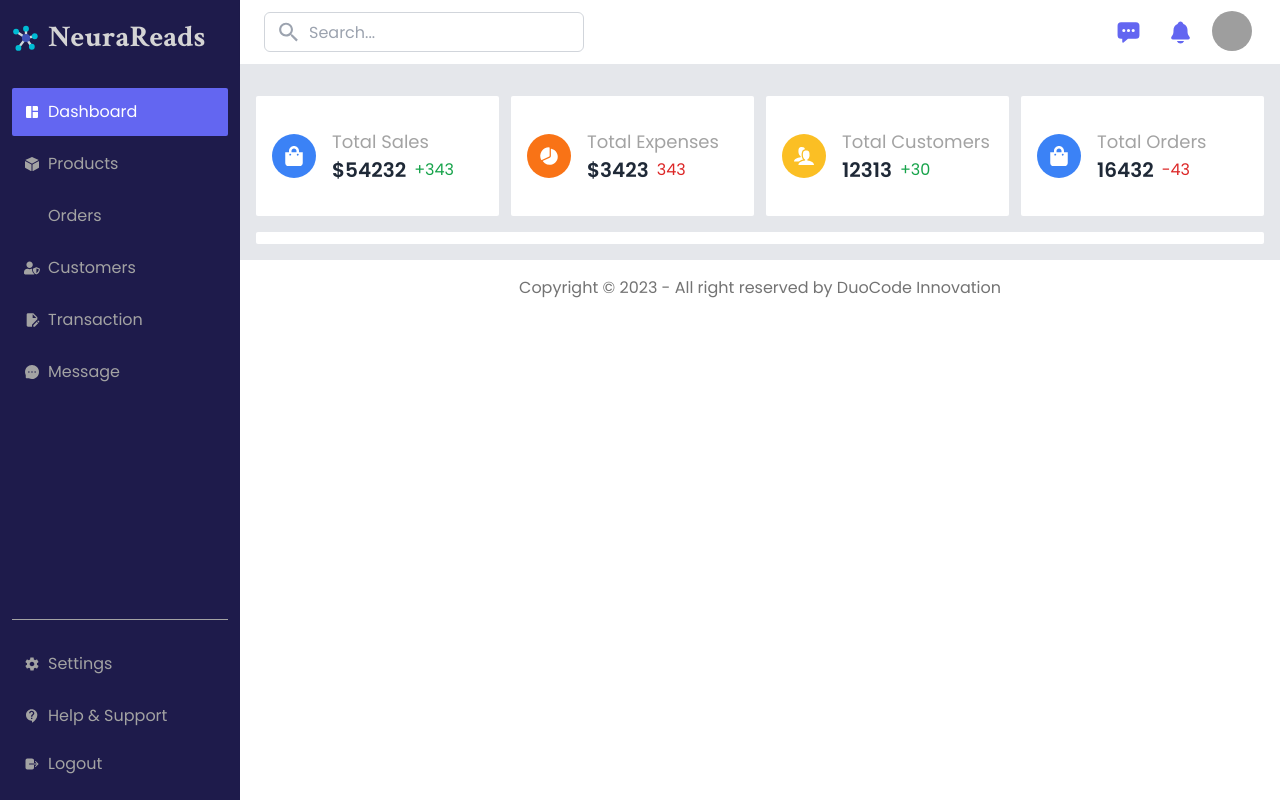
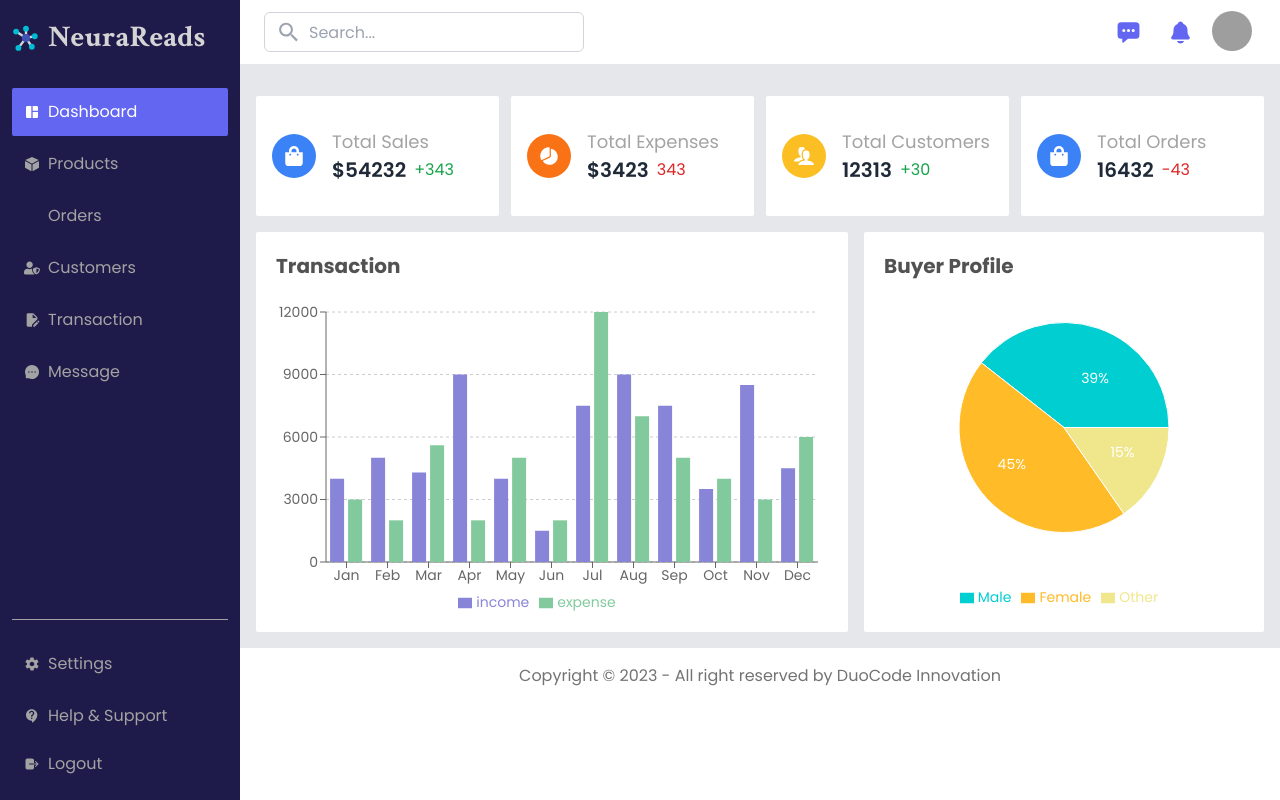
Before and after one commit to TheGrayCorp/GC_ECOM, a React (Vite) app: page / in a window 1280 px wide. Built offline with nearby package versions, Linux system fonts and the light colour scheme; grey boxes are pictures that could not be loaded; some icons are missing.

Commit message:
Charts section UI design

```diff
--- /dev/null
+++ b/src/components/BuyerProfileChart.jsx
@@ -0,0 +1,80 @@
+import React from 'react'
+import { Cell, Legend, Pie, PieChart, ResponsiveContainer } from 'recharts'
+
+const BuyerProfileChart = () => {
+  const data = [
+    {
+      name: 'Male',
+      value: 540,
+    },
+    {
+      name: 'Female',
+      value: 620,
+    },
+    {
+      name: 'Other',
+      value: 210,
+    },
+  ]
+  const RADIAN = Math.PI / 180
+  const COLORS = ['#00CED1', '#FFBB28', '#F0E68C']
+
+  const renderCustomizedLabel = ({
+    cx,
+    cy,
+    midAngle,
+    innerRadius,
+    outerRadius,
+    percent,
+  }) => {
+    const radius = innerRadius + (outerRadius - innerRadius) * 0.5
+    const x = cx + radius * Math.cos(-midAngle * RADIAN)
+    const y = cy + radius * Math.sin(-midAngle * RADIAN)
+
+    return (
+      <text
+        x={x}
+        y={y}
+        fill='white'
+        textAnchor={x > cx ? 'start' : 'end'}
+        dominantBaseline='central'
+      >
+        {`${(percent * 100).toFixed(0)}%`}
+      </text>
+    )
+  }
+
+  return (
+    <div className='w-[400px] h-[400px] bg-white rounded-sm flex flex-col p-5'>
+      <strong className='text-xl text-neutral-600 font-popins'>
+        Buyer Profile
+      </strong>
+      <div className='w-full mt-3 text-sm flex-1 font-popins'>
+        <ResponsiveContainer width='100%' height='100%'>
+        <PieChart width={400} height={300}>
+          <Pie
+            data={data}
+            cx='50%'
+            cy='45%'
+            labelLine={false}
+            label={renderCustomizedLabel}
+            outerRadius={105}
+            fill='#8884d8'
+            dataKey='value'
+          >
+            {data.map((_, index) => (
+              <Cell
+                key={`cell-${index}`}
+                fill={COLORS[index % COLORS.length]}
+              />
+            ))}
+          </Pie>
+          <Legend />
+        </PieChart>
+        </ResponsiveContainer>
+      </div>
+    </div>
+  )
+}
+
+export default BuyerProfileChart
--- a/src/components/TransactionChart.jsx
+++ b/src/components/TransactionChart.jsx
@@ -74,22 +74,24 @@ const data = [
 ]
 const TransactionChart = () => {
   return (
-    <div className=' h-[400px] bg-white rounded-sm flex flex-col flex-1'>
-      <div className='w-full mt-3 text-base flex-1'>
-        <ResponsiveContainer width='100%' height='100%'>
+    <div className='h-[400px] bg-white rounded-sm flex flex-col flex-1 p-5'>
+      <strong className='text-xl text-neutral-600 font-popins'>Transaction</strong>
+      <div className='w-full mt-3 text-sm flex-1'>
+        <ResponsiveContainer width="100%" height="100%">
         <BarChart
-            width={500}
+          width={800}
           height={300}
           data={data}
           margin={{ top: 20, right: 10, left: -10, bottom: 0 }}
+          className=' font-popins'
         >
           <CartesianGrid strokeDasharray='3 3 0 0' vertical={false} />`
           <XAxis dataKey='name' />
           <YAxis />
           <Tooltip />
           <Legend />
-            <Bar dataKey='expense' fill='#8884d8' />
-            <Bar dataKey='income' fill='#82ca9d' />`
+          <Bar dataKey='income' fill='#8884d8' />
+          <Bar dataKey='expense' fill='#82ca9d' />`
         </BarChart>
         </ResponsiveContainer>
       </div>
--- a/src/pages/Dashboard.jsx
+++ b/src/pages/Dashboard.jsx
@@ -1,12 +1,16 @@
 import React from 'react'
 import DashboardTopGrid from '../components/DashboardTopGrid'
 import TransactionChart from '../components/TransactionChart'
+import BuyerProfileChart from '../components/BuyerProfileChart'
 
 const Dashboard = () => {
   return (
     <div className='flex flex-col gap-4'>
       <DashboardTopGrid />
-      <TransactionChart />
+      <div className='flex lg:flex-row flex-col gap-4 w-full'>
+        <TransactionChart />
+        <BuyerProfileChart />
+      </div>
     </div>
   )
 }
```
Lines whose indentation alone changed are shown as unchanged.
